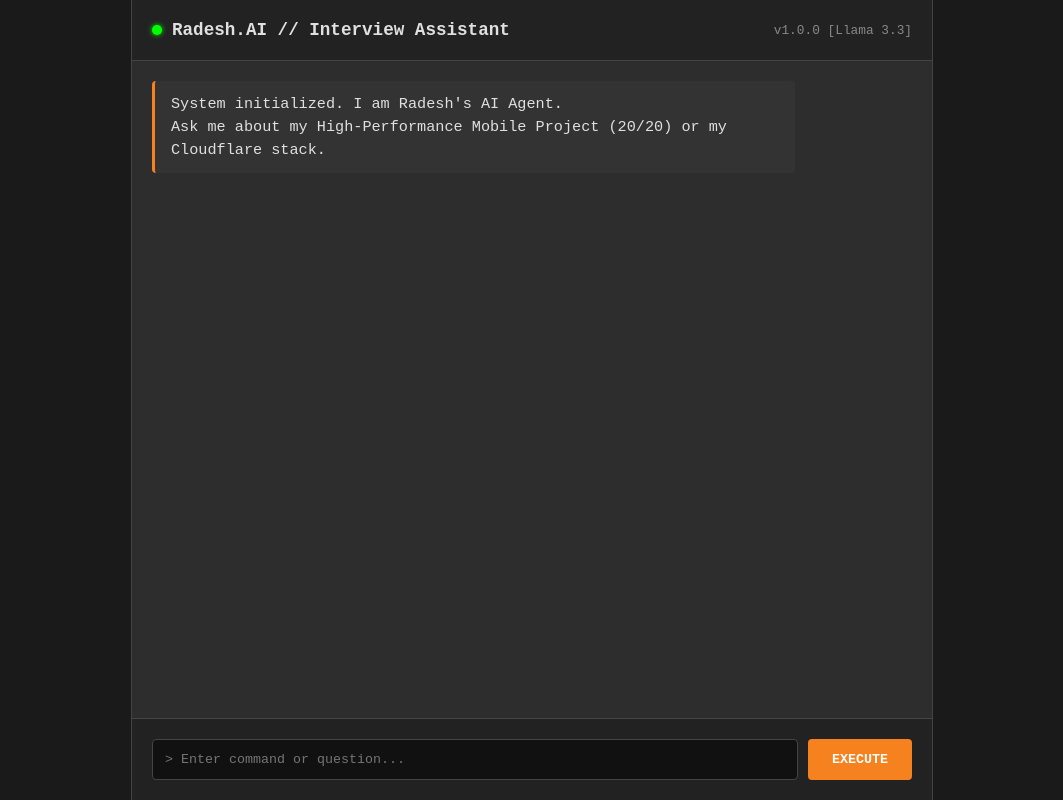
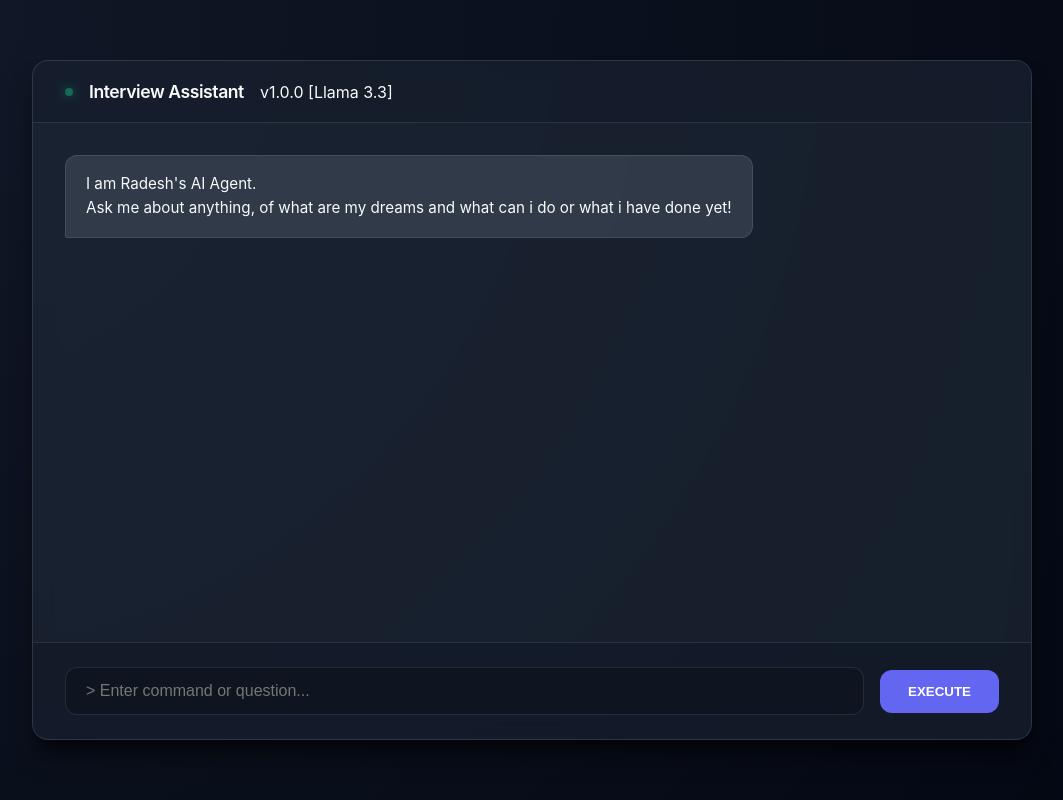
Before and after one commit to radeshgovind-2005/cf_ai_interview_assistant, a website: page public/index.html in a window 1280 px wide. Shown: the whole page, without its empty margins (108-1171 px from the left). Drawn offline with Linux system fonts and the light colour scheme.

Commit message:
Ellegant UI Update

```diff
--- /dev/null
+++ b/public/app.js
@@ -0,0 +1,50 @@
+const sessionId = Math.random().toString(36).substring(7);
+const chatBox = document.getElementById('chat-box');
+const input = document.getElementById('userInput');
+const btn = document.getElementById('sendBtn');
+
+// Allow sending with Enter
+input.addEventListener('keypress', (e) => {
+    if (e.key === 'Enter') send();
+});
+
+btn.addEventListener('click', send);
+
+async function send() {
+    const text = input.value.trim();
+    if (!text) return;
+
+    // UI Update: User Message
+    addMessage(text, 'user');
+    input.value = '';
+    btn.disabled = true;
+    btn.innerText = "PROCESSING...";
+
+    try {
+        const req = await fetch('/api/chat', {
+            method: 'POST',
+            headers: { 'Content-Type': 'application/json' },
+            body: JSON.stringify({ message: text, sessionId })
+        });
+
+        if (!req.ok) throw new Error("API Error");
+        const data = await req.json();
+
+        // UI Update: AI Message
+        addMessage(data.response, 'ai');
+    } catch (e) {
+        addMessage("Error: Connection lost with Workers AI.", 'ai');
+    }
+
+    btn.disabled = false;
+    btn.innerText = "EXECUTE";
+    input.focus();
+}
+
+function addMessage(html, type) {
+    const div = document.createElement('div');
+    div.className = `message ${type}`;
+    div.innerHTML = html.replace(/\n/g, '<br>');
+    chatBox.appendChild(div);
+    chatBox.scrollTop = chatBox.scrollHeight;
+}
--- a/public/index.html
+++ b/public/index.html
@@ -3,97 +3,30 @@
 <head>
     <meta charset="UTF-8">
     <meta name="viewport" content="width=device-width, initial-scale=1.0">
-    <title>Interview Radesh | System Engineer Candidate</title>
-    <style>
-        :root { --primary: #f6821f; --bg: #1a1a1a; --surface: #2d2d2d; --text: #e0e0e0; }
-        body { font-family: 'Courier New', monospace; background: var(--bg); color: var(--text); margin: 0; display: flex; justify-content: center; height: 100vh; overflow: hidden; }
-        .container { width: 100%; max-width: 800px; display: flex; flex-direction: column; height: 100%; background: var(--surface); border-left: 1px solid #444; border-right: 1px solid #444; }
-
-        .header { padding: 20px; border-bottom: 1px solid #444; background: #222; display: flex; align-items: center; gap: 10px; }
-        .status-dot { width: 10px; height: 10px; background: #00ff00; border-radius: 50%; box-shadow: 0 0 5px #00ff00; }
-        .title { font-weight: bold; font-size: 1.1rem; }
-        .subtitle { font-size: 0.8rem; color: #888; margin-left: auto; }
-
-        #chat-box { flex: 1; overflow-y: auto; padding: 20px; display: flex; flex-direction: column; gap: 15px; }
-
-        .message { max-width: 80%; padding: 12px 16px; border-radius: 4px; line-height: 1.5; font-size: 0.95rem; }
-        .ai { align-self: flex-start; background: #333; border-left: 3px solid var(--primary); }
-        .user { align-self: flex-end; background: #3d3d3d; border-right: 3px solid #0070f3; color: white; }
-
-        .input-area { padding: 20px; border-top: 1px solid #444; background: #222; display: flex; gap: 10px; }
-        input { flex: 1; padding: 12px; background: #111; border: 1px solid #444; color: white; border-radius: 4px; font-family: inherit; }
-        input:focus { outline: none; border-color: var(--primary); }
-        button { padding: 12px 24px; background: var(--primary); color: white; border: none; border-radius: 4px; cursor: pointer; font-weight: bold; font-family: inherit; }
-        button:disabled { background: #555; cursor: not-allowed; }
-
-        .loading { font-size: 0.8rem; color: #888; font-style: italic; margin-left: 10px; display: none; }
-    </style>
+    <title>Interview Assistant</title>
+    <link rel="stylesheet" href="styles.css">
 </head>
 <body>
     <div class="container">
         <div class="header">
             <div class="status-dot"></div>
-            <div class="title">Radesh.AI // Interview Assistant</div>
+            <div class="title">Interview Assistant</div>
             <div class="subtitle">v1.0.0 [Llama 3.3]</div>
         </div>
 
         <div id="chat-box">
-            <div class="message ai">System initialized. I am Radesh's AI Agent.<br>Ask me about my High-Performance Mobile Project (20/20) or my Cloudflare stack.</div>
+            <div class="message ai">
+                I am Radesh's AI Agent.<br>
+                Ask me about anything, of what are my dreams and what can i do or what i have done yet!
+            </div>
         </div>
 
         <div class="input-area">
             <input type="text" id="userInput" placeholder="> Enter command or question..." autocomplete="off">
-            <button onclick="send()" id="sendBtn">EXECUTE</button>
+            <button id="sendBtn">EXECUTE</button>
         </div>
     </div>
 
-    <script>
-        const sessionId = Math.random().toString(36).substring(7);
-        const chatBox = document.getElementById('chat-box');
-        const input = document.getElementById('userInput');
-        const btn = document.getElementById('sendBtn');
-
-        // Permitir enviar com Enter
-        input.addEventListener('keypress', (e) => { if (e.key === 'Enter') send(); });
-
-        async function send() {
-            const text = input.value.trim();
-            if (!text) return;
-
-            // UI Update: User Message
-            addMessage(text, 'user');
-            input.value = '';
-            btn.disabled = true;
-            btn.innerText = "PROCESSING...";
-
-            try {
-                const req = await fetch('/api/chat', {
-                    method: 'POST',
-                    headers: { 'Content-Type': 'application/json' },
-                    body: JSON.stringify({ message: text, sessionId })
-                });
-
-                if (!req.ok) throw new Error("API Error");
-                const data = await req.json();
-
-                // UI Update: AI Message
-                addMessage(data.response, 'ai');
-            } catch (e) {
-                addMessage("Error: Connection lost with Workers AI.", 'ai');
-            }
-
-            btn.disabled = false;
-            btn.innerText = "EXECUTE";
-            input.focus();
-        }
-
-        function addMessage(html, type) {
-            const div = document.createElement('div');
-            div.className = `message ${type}`;
-            div.innerHTML = html.replace(/\n/g, '<br>'); // Suporte básico para quebras de linha
-            chatBox.appendChild(div);
-            chatBox.scrollTop = chatBox.scrollHeight;
-        }
-    </script>
+    <script src="app.js"></script>
 </body>
 </html>
--- /dev/null
+++ b/public/styles.css
@@ -0,0 +1,191 @@
+:root {
+    /* Refined Color Palette */
+    --primary: #6366f1; /* Modern Indigo/Electric Blue */
+    --primary-glow: rgba(99, 102, 241, 0.3);
+    --bg-gradient: radial-gradient(circle at top left, #111827, #030712);
+    --surface: rgba(31, 41, 55, 0.7);
+    --surface-light: rgba(55, 65, 81, 0.8);
+    --text-main: #f9fafb;
+    --text-muted: #9ca3af;
+    --border: rgba(255, 255, 255, 0.1);
+
+    /* System Tokens */
+    --radius-lg: 16px;
+    --radius-md: 12px;
+    --transition: all 0.25s cubic-bezier(0.4, 0, 0.2, 1);
+    --shadow-xl: 0 20px 25px -5px rgba(0, 0, 0, 0.5), 0 10px 10px -5px rgba(0, 0, 0, 0.4);
+}
+
+* {
+    box-sizing: border-box;
+    -webkit-font-smoothing: antialiased;
+    -moz-osx-font-smoothing: grayscale;
+}
+
+body {
+    font-family: 'Inter', system-ui, -apple-system, sans-serif;
+    background: var(--bg-gradient);
+    color: var(--text-main);
+    margin: 0;
+    display: flex;
+    align-items: center;
+    justify-content: center;
+    height: 100vh;
+    overflow: hidden;
+}
+
+/* Glassmorphism Container */
+.container {
+    width: 95%;
+    max-width: 1000px;
+    height: 85vh;
+    display: flex;
+    flex-direction: column;
+    background: var(--surface);
+    backdrop-filter: blur(12px);
+    -webkit-backdrop-filter: blur(12px);
+    border: 1px solid var(--border);
+    border-radius: var(--radius-lg);
+    box-shadow: var(--shadow-xl);
+    overflow: hidden;
+}
+
+/* Sophisticated Header */
+.header {
+    padding: 1.25rem 2rem;
+    background: rgba(17, 24, 39, 0.4);
+    border-bottom: 1px solid var(--border);
+    display: flex;
+    align-items: center;
+    gap: 1rem;
+}
+
+.status-indicator {
+    display: flex;
+    align-items: center;
+    gap: 8px;
+    background: rgba(16, 185, 129, 0.1);
+    padding: 4px 12px;
+    border-radius: 20px;
+    border: 1px solid rgba(16, 185, 129, 0.2);
+}
+
+.status-dot {
+    width: 8px;
+    height: 8px;
+    background: #10b981;
+    border-radius: 50%;
+    box-shadow: 0 0 12px #10b981;
+    animation: pulse 2s infinite;
+}
+
+@keyframes pulse {
+    0% { opacity: 1; }
+    50% { opacity: 0.5; }
+    100% { opacity: 1; }
+}
+
+.title {
+    font-weight: 600;
+    letter-spacing: -0.025em;
+    font-size: 1.1rem;
+}
+
+/* Chat Experience */
+#chat-box {
+    flex: 1;
+    overflow-y: auto;
+    padding: 2rem;
+    display: flex;
+    flex-direction: column;
+    gap: 1.5rem;
+    scroll-behavior: smooth;
+}
+
+/* Custom Scrollbar */
+#chat-box::-webkit-scrollbar {
+    width: 6px;
+}
+
+#chat-box::-webkit-scrollbar-thumb {
+    background: var(--border);
+    border-radius: 10px;
+}
+
+/* Modern Message Bubbles */
+.message {
+    max-width: 75%;
+    padding: 1rem 1.25rem;
+    border-radius: var(--radius-md);
+    font-size: 0.95rem;
+    line-height: 1.6;
+    position: relative;
+    transition: var(--transition);
+}
+
+.ai {
+    align-self: flex-start;
+    background: var(--surface-light);
+    border: 1px solid var(--border);
+    border-bottom-left-radius: 2px;
+}
+
+.user {
+    align-self: flex-end;
+    background: var(--primary);
+    color: white;
+    box-shadow: 0 4px 15px var(--primary-glow);
+    border-bottom-right-radius: 2px;
+}
+
+/* Input Micro-interactions */
+.input-area {
+    padding: 1.5rem 2rem;
+    background: rgba(17, 24, 39, 0.6);
+    border-top: 1px solid var(--border);
+    display: flex;
+    gap: 1rem;
+    align-items: center;
+}
+
+input {
+    flex: 1;
+    padding: 0.875rem 1.25rem;
+    background: rgba(0, 0, 0, 0.2);
+    border: 1px solid var(--border);
+    color: white;
+    border-radius: var(--radius-md);
+    font-size: 1rem;
+    transition: var(--transition);
+}
+
+input:focus {
+    outline: none;
+    border-color: var(--primary);
+    background: rgba(0, 0, 0, 0.4);
+    box-shadow: 0 0 0 4px var(--primary-glow);
+}
+
+button {
+    padding: 0.875rem 1.75rem;
+    background: var(--primary);
+    color: white;
+    border: none;
+    border-radius: var(--radius-md);
+    cursor: pointer;
+    font-weight: 600;
+    transition: var(--transition);
+    display: flex;
+    align-items: center;
+    gap: 8px;
+}
+
+button:hover {
+    filter: brightness(1.1);
+    transform: translateY(-1px);
+    box-shadow: 0 4px 12px var(--primary-glow);
+}
+
+button:active {
+    transform: translateY(0);
+}
```
Also changed, not shown: src/index.ts (+52 -12 lines).
